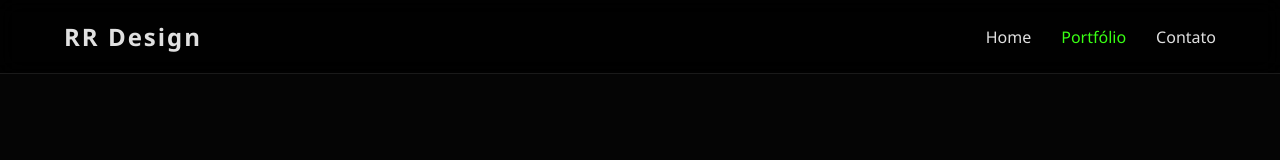
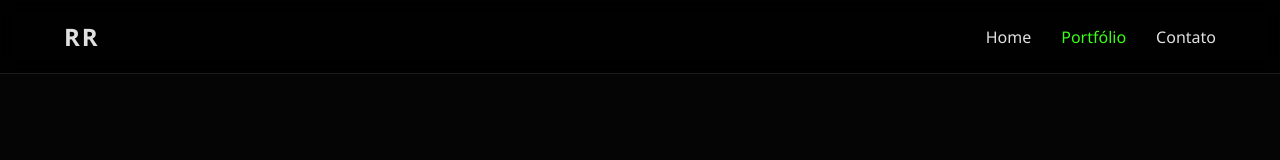
Before and after one commit to rrdesignwebsolutions/Portf-lio, a plain HTML site: page portfolio.html in a window 1280 px wide. Shown: the top 160 px of the page. Drawn offline with Linux system fonts and the light colour scheme.

Commit message:
Update portfolio.html

```diff
--- a/portfolio.html
+++ b/portfolio.html
@@ -252,7 +252,7 @@
 <body>
 
     <nav>
-        <div class="nav-logo">RR Design</div>
+        <div class="nav-logo">RR</div>
         <ul class="nav-links">
             <li><a href="index.html">Home</a></li>
             <li><a href="portfolio.index.html" style="color: var(--primary-neon);">Portfólio</a></li>
```
